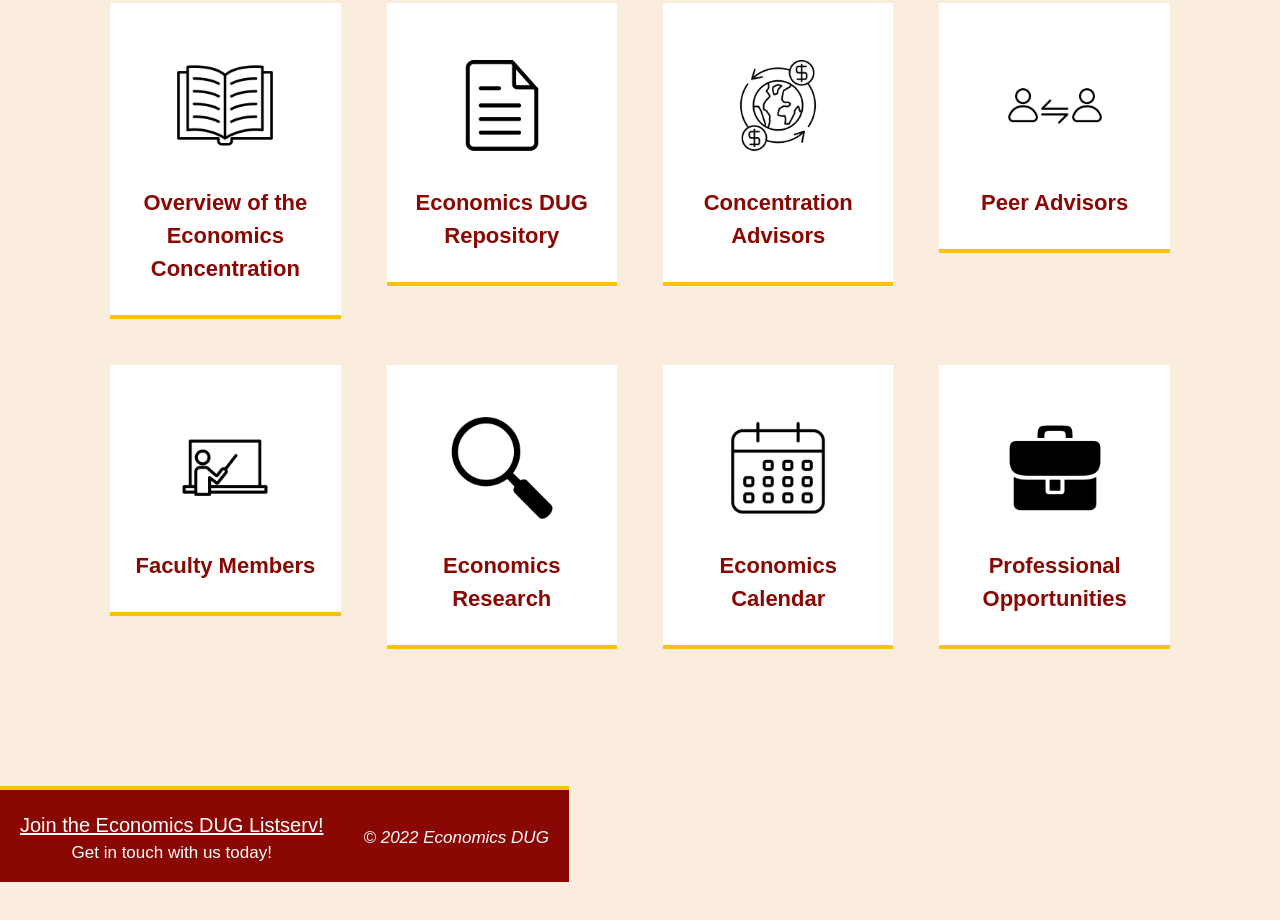
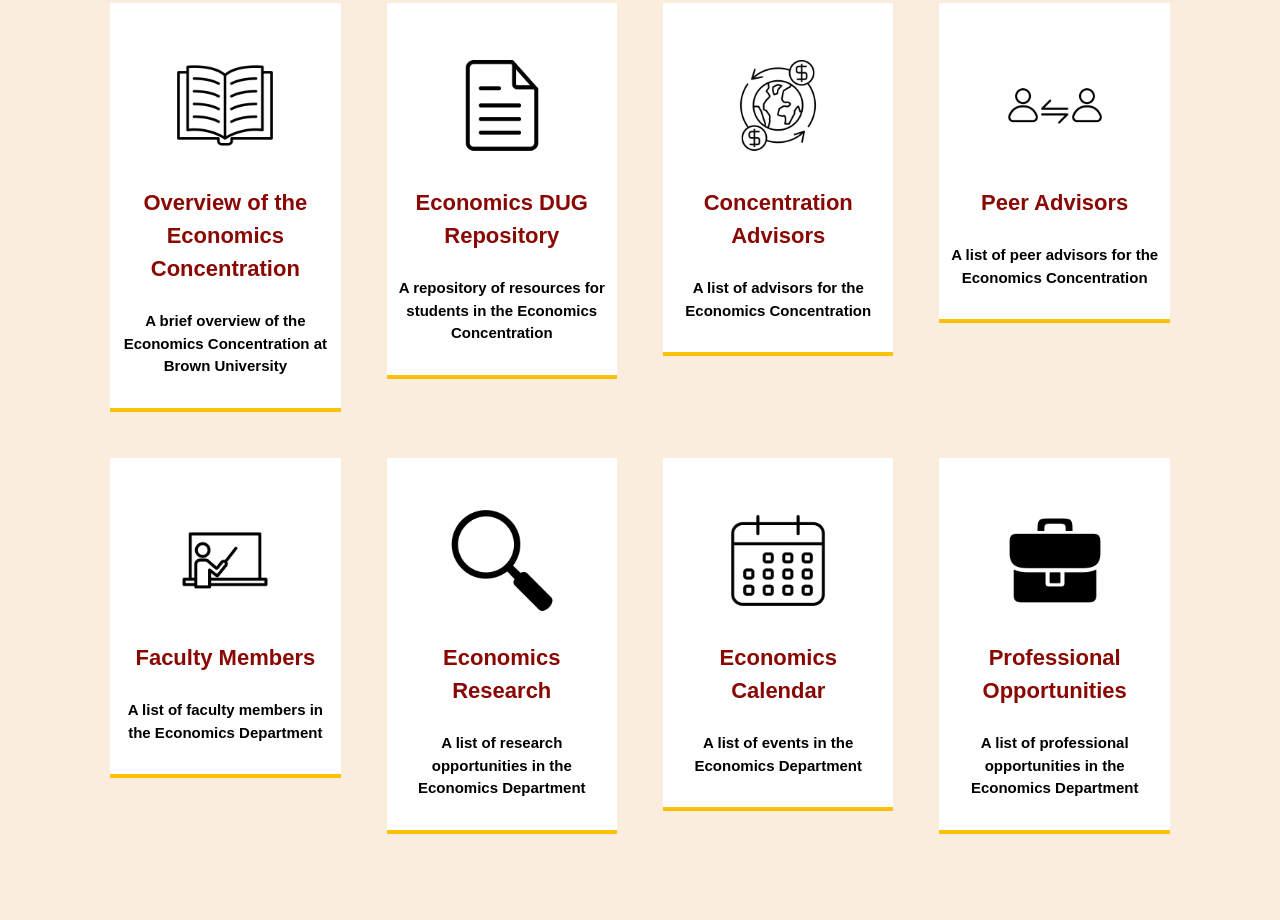
Before and after one commit to econdug/website, a plain HTML site: page html/resources.html in a window 1280 px wide. Shown: the part 644-1564 px from the top of the page. Before the commit the page ends 1430 px from the top, so only its background shows below. Drawn offline with nearby package versions, Linux system fonts and the light colour scheme.

Commit message:
Add descriptions to events page

```diff
--- a/css/style.css
+++ b/css/style.css
@@ -1079,6 +1079,17 @@ button {
     padding-bottom: 15px;
 }
 
+.resource_description{
+    text-align: center;
+    overflow: hidden;
+    font-size: 15px;
+    margin-bottom: 5px;
+    color: #000000;
+    padding-top: 5px;
+    font-weight: bolder;
+    padding-bottom: 15px;
+}
+
 .resource_image{
     padding: 20% 20% 0 20%;
 }
--- a/html/resources.html
+++ b/html/resources.html
@@ -86,6 +86,7 @@
                     target="_blank">
                     <img src="../images/resources/overview.png" alt="HTML" class="image"></a></div>
             <div class="resource_name">Overview of the Economics Concentration</div>
+            <div class="resource_description">A brief overview of the Economics Concentration at Brown University</div>
         </div>
 
         <div class="resource_item">
@@ -94,13 +95,15 @@
                     target="_blank">
                     <img src="../images/resources/beginners.png" alt="HTML" class="image"></a></div>
             <div class="resource_name">Economics DUG Repository</div>
+            <div class="resource_description">A repository of resources for students in the Economics Concentration</div>
         </div>
 
         <div class="resource_item">
-            <div class="resource_image"><a href="https://www.brown.edu/academics/economics/about/faculty"
+            <div class="resource_image"><a href="https://economics.brown.edu/academics/undergraduate/advisors/concentration-advisors"
                     target="_blank">
                     <img src="../images/resources/advisors.png" alt="HTML" class="image"></a></div>
             <div class="resource_name">Concentration Advisors</div>
+            <div class="resource_description">A list of advisors for the Economics Concentration</div>
         </div>
 
         <div class="resource_item">
@@ -108,12 +111,14 @@
                     href="https://economics.brown.edu/academics/undergraduate/advisors/peer-advisors" target="_blank">
                     <img src="../images/resources/peer.png" alt="HTML" class="image"></a></div>
             <div class="resource_name">Peer Advisors</div>
+            <div class="resource_description">A list of peer advisors for the Economics Concentration</div>
         </div>
 
         <div class="resource_item">
             <div class="resource_image"><a href="https://economics.brown.edu/people/faculty" target="_blank">
                     <img src="../images/resources/faculty.png" alt="HTML" class="image"></a></div>
             <div class="resource_name">Faculty Members</div>
+            <div class="resource_description">A list of faculty members in the Economics Department</div>
         </div>
 
         <div class="resource_item">
@@ -121,12 +126,14 @@
                     target="_blank">
                     <img src="../images/resources/research.png" alt="HTML" class="image"></a></div>
             <div class="resource_name">Economics Research</div>
+            <div class="resource_description">A list of research opportunities in the Economics Department</div>
         </div>
 
         <div class="resource_item">
             <div class="resource_image"><a href="https://events.brown.edu/economics/all" target="_blank">
                     <img src="../images/resources/calender.png" alt="HTML" class="image"></a></div>
             <div class="resource_name">Economics Calendar</div>
+            <div class="resource_description">A list of events in the Economics Department</div>
         </div>
 
         <div class="resource_item">
@@ -135,6 +142,7 @@
                     target="_blank">
                     <img src="../images/resources/prof.png" alt="HTML" class="image"></a></div>
             <div class="resource_name">Professional Opportunities</div>
+            <div class="resource_description">A list of professional opportunities in the Economics Department</div>
         </div>
 
     </div>
```
